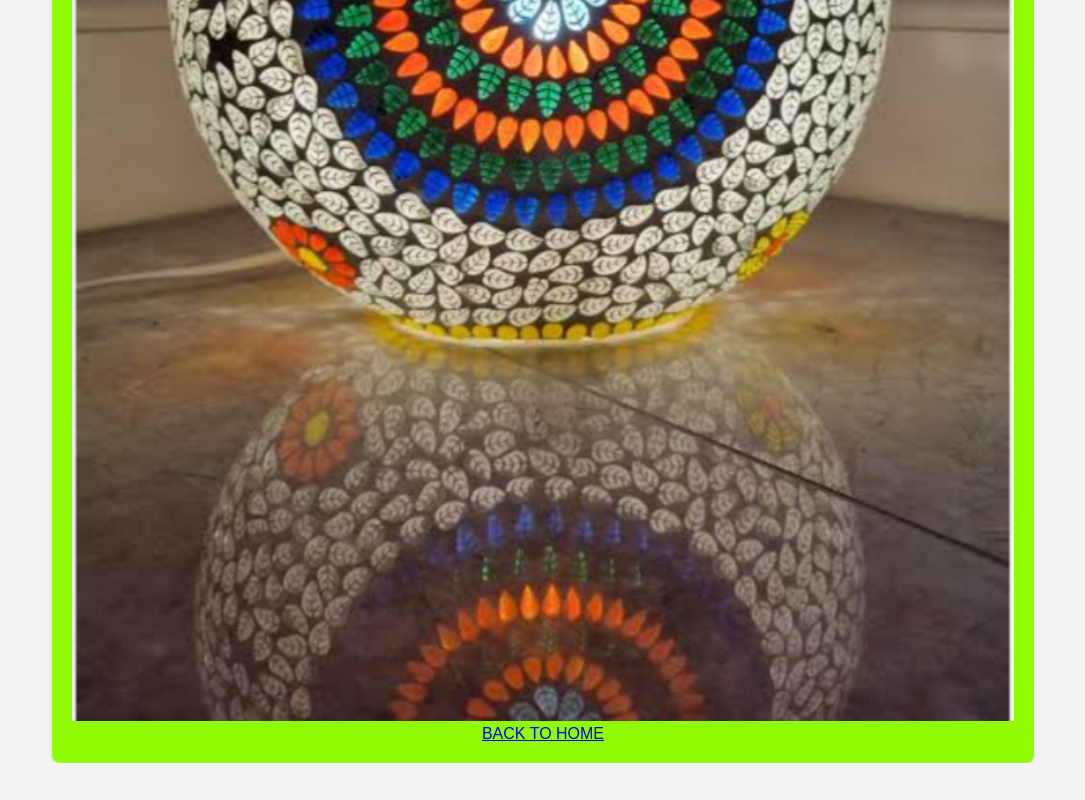
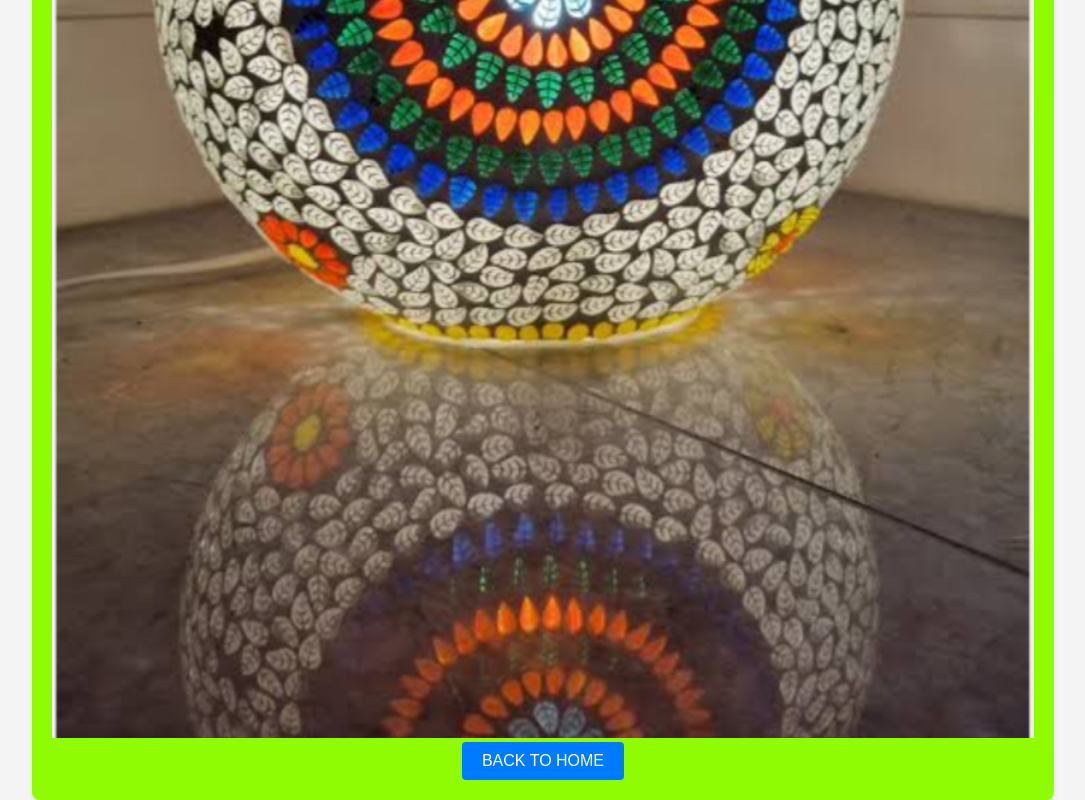
Before and after one commit to Pranab1234567/Project, a plain HTML site: page display.html in a window 1280 px wide. Shown: the part 325-1125 px from the top of the page, without its empty margins (97-1182 px from the left). Before the commit the page ends 1088 px from the top, so only its background shows below. Drawn offline with Linux system fonts and the light colour scheme.

Commit message:
Update display.html

```diff
--- a/display.html
+++ b/display.html
@@ -40,7 +40,7 @@ button {
 <div class="container">
        <h2>Uploded Images</h2>
        <img src="IMG_20231104_164042.jpg">
-    <a href="index.html> <button >BACK TO HOME</button></a>
+    <a href="index.html"> <button >BACK TO HOME</button></a>
    </div>
 
 </body>
```
